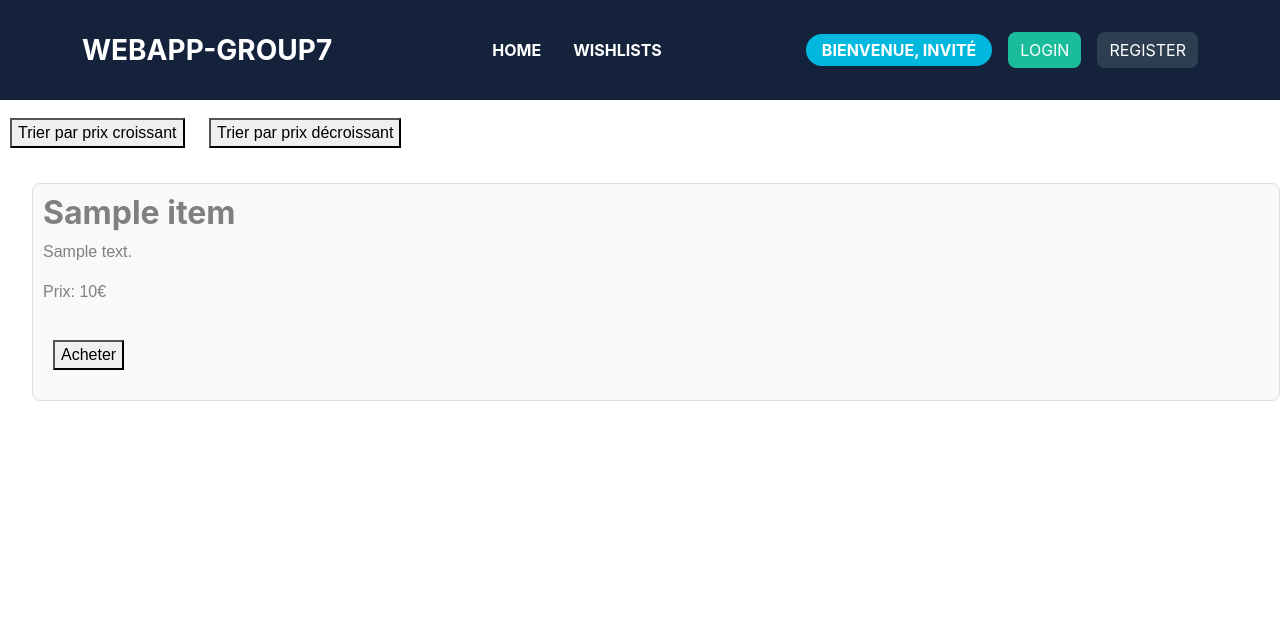
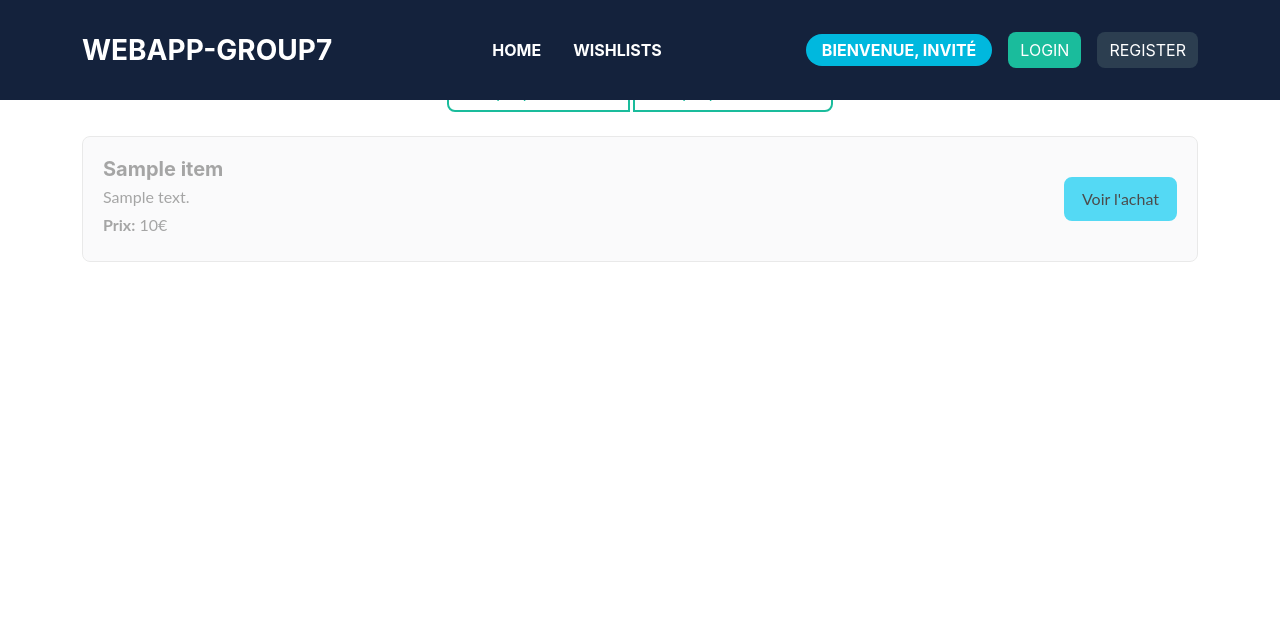
Before and after one commit to tchadelicard/webapp-equipe7, a Symfony app: template server/templates/wishlist/view.html.twig in a window 1280 px wide. Shown: the top 641 px of the page. Run offline with Twig, Linux system fonts and the light colour scheme; the template is opened without the code that fills it: most values are stand-ins (such as "Sample title", 1, 10 or a date in 2020); some libraries are stand-ins or nearby versions.

Commit message:
fix: improve wishlist public page

```diff
--- a/server/templates/wishlist/view.html.twig
+++ b/server/templates/wishlist/view.html.twig
@@ -1,48 +1,75 @@
 {% extends 'base.html.twig' %}
 
-{% block title %} {{ wishlist.name }} {% endblock %}
+{% block title %}{{ wishlist.name }}{% endblock %}
 
 {% block body %}
-    <h1> {{ wishlist.name }}</h1>
+    <div class="container mt-7">
+        <h1 class="text-center mb-4">{{ wishlist.name }}</h1>
 
-    <button onclick="sortByPrice('asc')"> Trier par prix croissant</button>
-    <button onclick="sortByPrice('desc')"> Trier par prix décroissant</button>
+        {# Improved Sorting Buttons #}
+        <div class="d-flex justify-content-center mb-4">
+            <div class="btn-group" role="group" aria-label="Sorting options">
+                <button class="btn btn-outline-primary" onclick="sortByPrice('asc')">Trier par prix croissant</button>
+                <button class="btn btn-outline-primary" onclick="sortByPrice('desc')">Trier par prix décroissant</button>
+            </div>
+        </div>
 
-    <ul id="wishlist">
+        <ul id="wishlist" class="list-group">
             {% for item in wishlist.items %}
                 {% set isPurchased = item.purchase is not same as(null) %}
-            <li class="{% if isPurchased %}grayed-out{% endif %}"
-                onmouseenter="showDetails(this)"
-                onmouseleave="hideDetails(this)">
+                <li class="list-group-item d-flex justify-content-between align-items-center flex-wrap {% if isPurchased %}grayed-out{% endif %}">
 
-                <h2>{{ item.title }}</h2>
-                <p>{{ item.description }}</p>
-                <p>Prix: {{ item.price }}€</p>
-                <button onclick="openPurchaseLinks('{{item.url}}', 'wishlist/upload-proof')">Acheter</button>
+                    <div class="item-info w-75">
+                        <h5 class="mb-1">{{ item.title }}</h5>
+                        <p class="mb-1">{{ item.description }}</p>
+                        <p class="mb-1"><strong>Prix:</strong> <span>{{ item.price }}€</span></p>
+                    </div>
 
+                    <div class="item-actions">
                         {% if isPurchased %}
-                    <div class="purchase-details hidden">
-                        <p>Acheté par : {{ item.purchase.buyer.firstName }} {{ item.purchase.buyer.lastName }}</p>
-                        <p>Message : {{ item.purchase.congratulatoryText }}</p>
+                            {# Display the "Voir l'achat" button #}
+                            <button class="btn btn-info" onclick="showPurchaseDetails('{{ item.purchase.buyer.firstName }}', '{{ item.purchase.buyer.lastName }}', '{{ item.purchase.congratulatoryText }}')">Voir l'achat</button>
+                        {% else %}
+                            {# Display the "Acheter" button #}
+                            <a href="{{ item.url }}" target="_blank" class="btn btn-success">Acheter</a>
+                        {% endif %}
                     </div>
-                {% endif %}
+                </li>
+            {% else %}
+                <li class="list-group-item text-center text-muted">
+                    Aucun article dans cette wishlist pour l'instant.
                 </li>
             {% endfor %}
         </ul>
+    </div>
+
+    {# Purchase Details Modal #}
+    <div class="modal fade" id="purchaseModal" tabindex="-1" aria-labelledby="purchaseModalLabel" aria-hidden="true">
+        <div class="modal-dialog">
+            <div class="modal-content">
+                <div class="modal-header">
+                    <h5 class="modal-title" id="purchaseModalLabel">Détails de l'achat</h5>
+                    <button type="button" class="btn-close" data-bs-dismiss="modal" aria-label="Close"></button>
+                </div>
+                <div class="modal-body">
+                    <p><strong>Acheté par:</strong> <span id="purchaseBuyer"></span></p>
+                    <p><strong>Message:</strong> <span id="purchaseMessage"></span></p>
+                </div>
+                <div class="modal-footer">
+                    <button type="button" class="btn btn-secondary" data-bs-dismiss="modal">Fermer</button>
+                </div>
+            </div>
+        </div>
+    </div>
 
     <script>
-        function openPurchaseLinks(purchaseUrl, proofUploadUrl) {
-            window.open(purchaseUrl, '_blank');  // Ouvre la page d'achat
-            window.open(proofUploadUrl, '_blank');  // Ouvre la page d'upload de preuve
-        }
-
         function sortByPrice(order) {
             let list = document.getElementById('wishlist');
             let items = Array.from(list.children);
 
             items.sort((a, b) => {
-                let priceA = parseFloat(a.querySelector('p:nth-of-type(2)').textContent.replace('Prix: ', '').replace('€', ''));
-                let priceB = parseFloat(b.querySelector('p:nth-of-type(2)').textContent.replace('Prix: ', '').replace('€', ''));
+                let priceA = parseFloat(a.querySelector('.item-info p span').textContent.replace('€', ''));
+                let priceB = parseFloat(b.querySelector('.item-info p span').textContent.replace('€', ''));
                 return order === 'asc' ? priceA - priceB : priceB - priceA;
             });
 
@@ -50,59 +77,58 @@
             items.forEach(item => list.appendChild(item));
         }
 
-        function showDetails(element) {
-            let details = element.querySelector('.purchase-details');
-            if (details) {
-                details.classList.remove('hidden');
-            }
-        }
-
-        function hideDetails(element) {
-            let details = element.querySelector('.purchase-details');
-            if (details) {
-                details.classList.add('hidden');
-            }
+        function showPurchaseDetails(firstName, lastName, message) {
+            document.getElementById('purchaseBuyer').textContent = firstName + ' ' + lastName;
+            document.getElementById('purchaseMessage').textContent = message;
+            var purchaseModal = new bootstrap.Modal(document.getElementById('purchaseModal'));
+            purchaseModal.show();
         }
     </script>
 
     <style>
-        body {
-    margin: 0;
-    padding: 0;
-    font-family: Arial, sans-serif; /* Ajout d'une police de caractère pour une meilleure lisibilité */
+        /* Enhanced list item spacing and styling */
+        .list-group-item {
+            margin-bottom: 15px;
+            padding: 20px;
+            background-color: #f8f9fa;
+            border-radius: 12px;
+            border: 1px solid #e0e0e0;
+            transition: transform 0.2s, box-shadow 0.2s;
         }
 
-h1 {
-    margin-bottom: 50px; /* Espacement sous le titre */
+        .list-group-item:hover {
+            transform: scale(1.02);
+            box-shadow: 0 6px 12px rgba(0, 0, 0, 0.1);
         }
 
-button {
-    margin: 20px 10px; /* Espacement des boutons */
+        .grayed-out {
+            opacity: 0.7;
+            color: gray;
         }
 
-ul#wishlist {
-    padding: 5;
-    list-style-type: none; /* Enlève les puces */
+        /* Button styling */
+        .btn-success, .btn-info {
+            padding: 8px 16px;
+            border-radius: 8px;
         }
 
-ul#wishlist li {
-    padding: 10px;
-    margin: 15px 0;
-    background-color: #f9f9f9;
-    border: 1px solid #ddd;
+        .btn-outline-primary {
             border-radius: 8px;
+            margin: 0 5px;
         }
-        .grayed-out {
-            color: gray;
+
+        .btn:hover, .btn:focus {
+            opacity: 0.9;
         }
-        .purchase-details {
-            background-color: rgba(21, 247, 82, 0.73);
-            padding: 5px;
-            border-radius: 5px;
-            margin-top: 5px;
+
+        /* Better spacing for the buttons */
+        .btn-group .btn {
+            min-width: 180px;
         }
-        .hidden {
-            display: none;
+
+        /* Modal styling */
+        .modal-content {
+            border-radius: 12px;
         }
     </style>
 {% endblock %}
```
Lines whose indentation alone changed are shown as unchanged.
